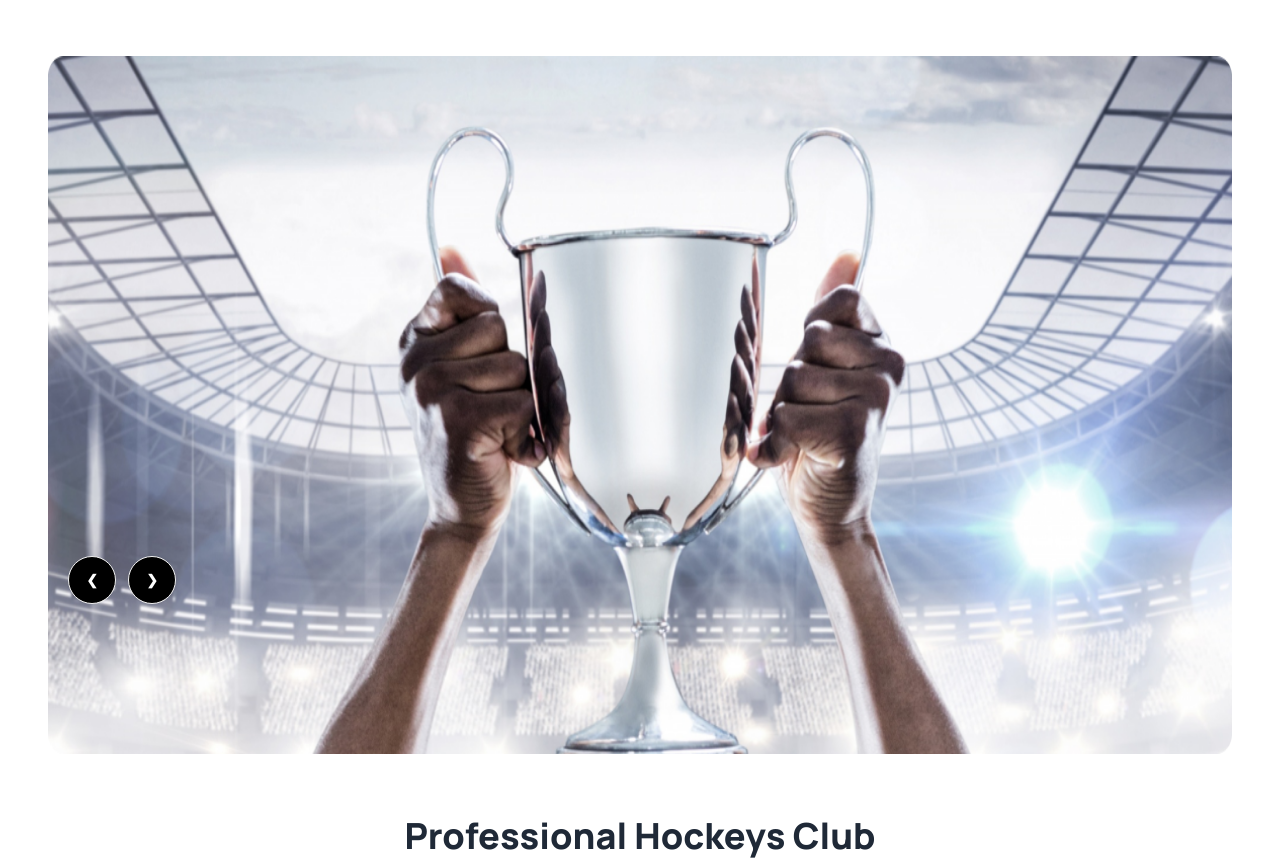
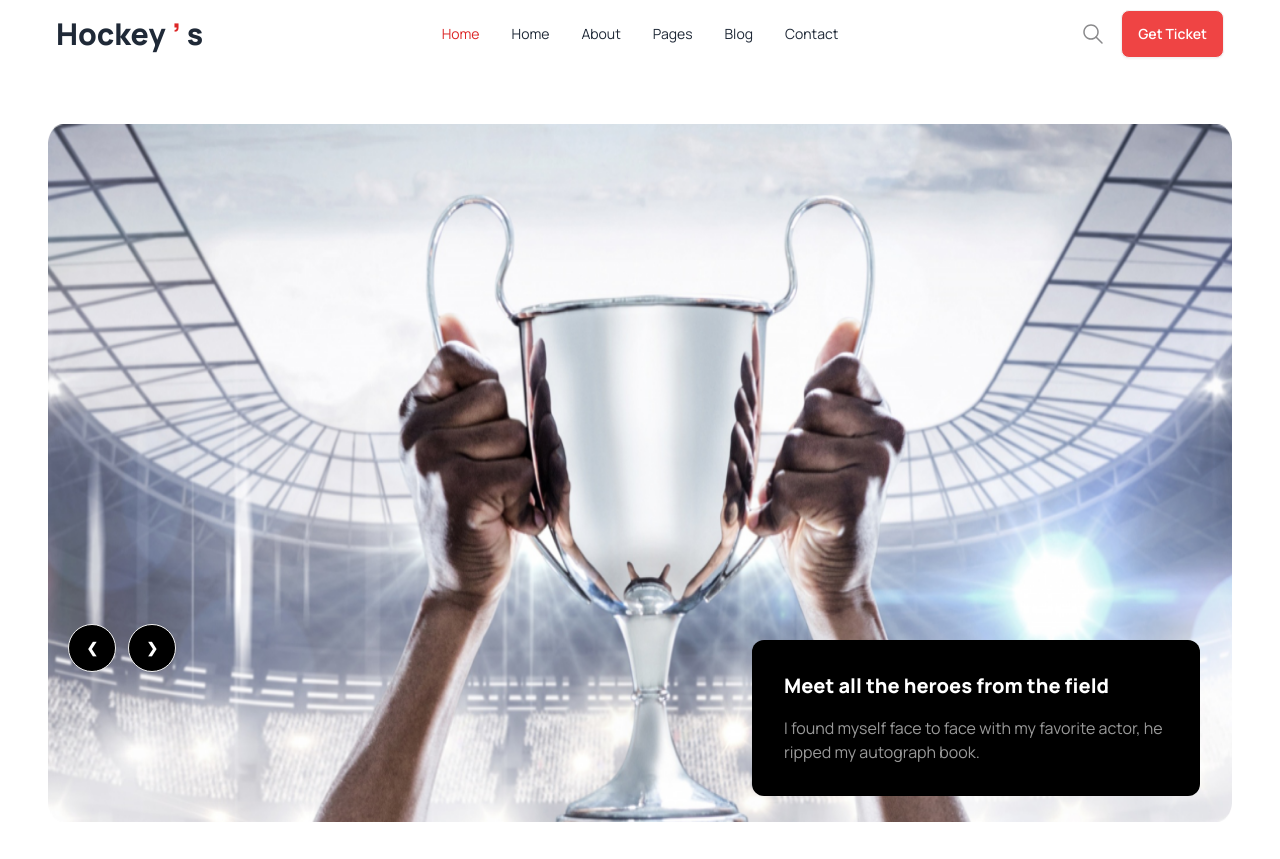
Before and after one commit to mizanurict/hockey-game, a plain HTML site: page index.html in a window 1280 px wide. Shown: the top 859 px of the page. Drawn offline with nearby package versions, Linux system fonts and the light colour scheme.

Commit message:
added responsive navbar

```diff
--- a/index.html
+++ b/index.html
@@ -23,9 +23,41 @@
   </head>
   <body class="font-manrope">
     <header>
-      <nav></nav>
+      <nav class="mx-6 lg:mx-12 mb-8">
+        <div class="navbar bg-base-100">
+          <div class="navbar-start">
+            <div class="dropdown">
+              <div tabindex="0" role="button" class="btn btn-ghost lg:hidden">
+                <svg xmlns="http://www.w3.org/2000/svg" class="h-5 w-5" fill="none" viewBox="0 0 24 24" stroke="currentColor"><path stroke-linecap="round" stroke-linejoin="round" stroke-width="2" d="M4 6h16M4 12h8m-8 6h16" /></svg>
+              </div>
+              <ul tabindex="0" class="menu menu-sm dropdown-content mt-3 z-[1] p-2 shadow bg-base-100 rounded-box w-52">
+                <li><a>Home</a></li>
+                <li><a>About</a></li>
+                <li><a>Pages</a></li>
+                <li><a>Blog</a></li>
+                <li><a>Contact</a></li>
+              </ul>
+            </div>
+            <a class="font-extrabold text-3xl">Hockey <span class="text-red-600">’</span> s</a>
+          </div>
+          <div class="navbar-center hidden lg:flex">
+            <ul class="menu menu-horizontal px-1">
+                <li><a class="text-red-600">Home</a></li>
+                <li><a >Home</a></li>
+                <li><a>About</a></li>
+                <li><a>Pages</a></li>
+                <li><a>Blog</a></li>
+                <li><a>Contact</a></li>
+            </ul>
+          </div>
+          <div class="navbar-end flex space-x-4">
+            <img class="hidden lg:flex" src="images/frame1.svg" alt="">
+            <a class="btn bg-red-500 text-white">Get Ticket</a>
+          </div>
+        </div>
+      </nav>
       <!-- banner section  -->
-      <div class="mx-6 lg:mx-12 my-14">
+      <div class="mx-6 lg:mx-12 my-14 relative">
         <div class="carousel w-full rounded">
           <div id="slide1" class="carousel-item relative w-full">
             <img src="images/1.png" class="w-full" />
@@ -47,6 +79,12 @@
               <a href="#slide2" class="btn btn-circle bg-black text-white">❮</a>
               <a href="#slide1" class="btn btn-circle bg-black text-white">❯</a>
             </div>
+          </div>
+        </div>
+        <div class="lg:absolute right-8 bottom-8">
+          <div class="p-8 w-fit lg:w-[35vw] rounded-xl text-white bg-black">
+            <h2 class="font-extrabold text-xl">Meet all the heroes from the field</h2>
+            <p class="text-[16px] opacity-60 mt-4">I found myself face to face with my favorite actor, he ripped my autograph book.</p>
           </div>
         </div>
       </div>
```
Also changed, not shown: images/frame1.svg (added).
